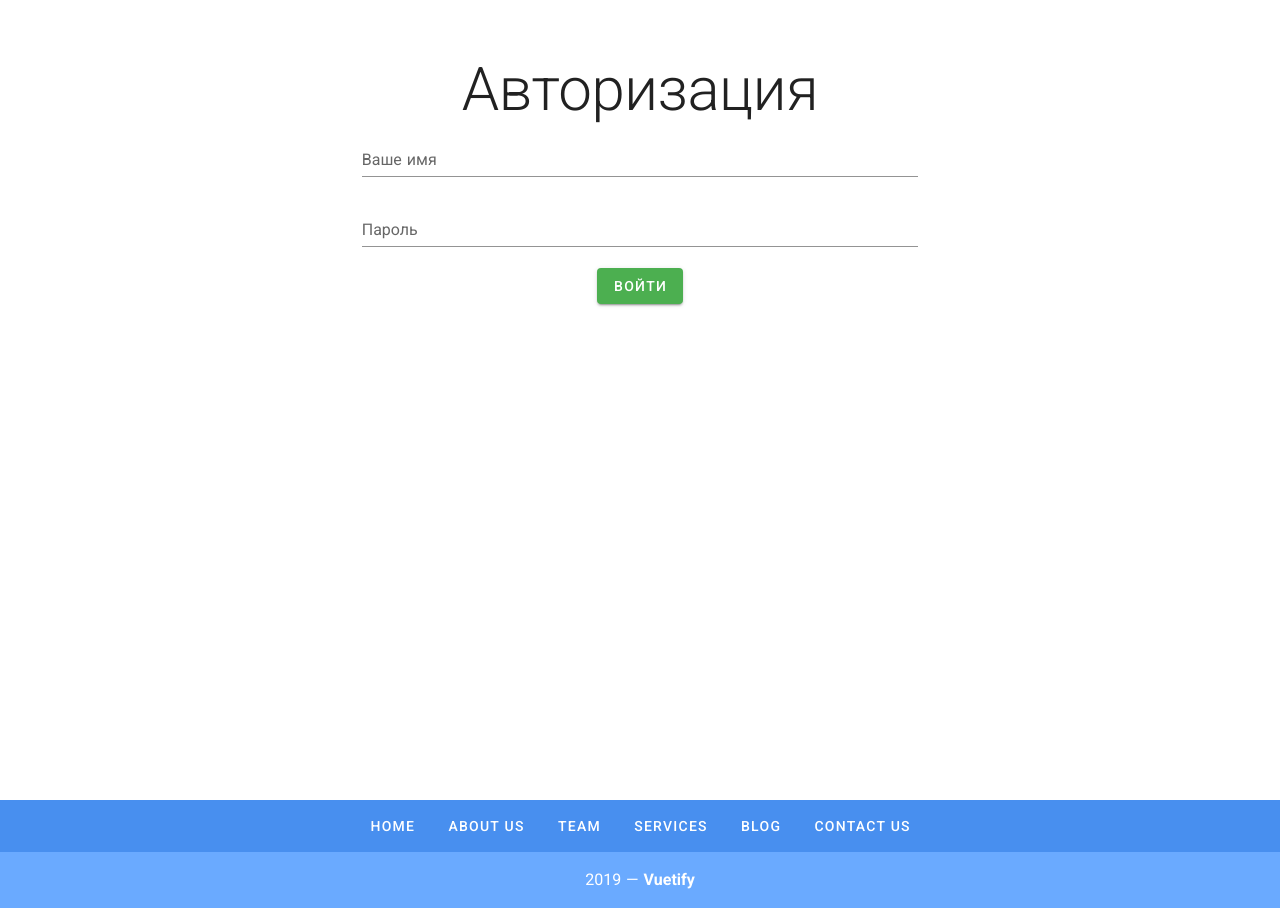
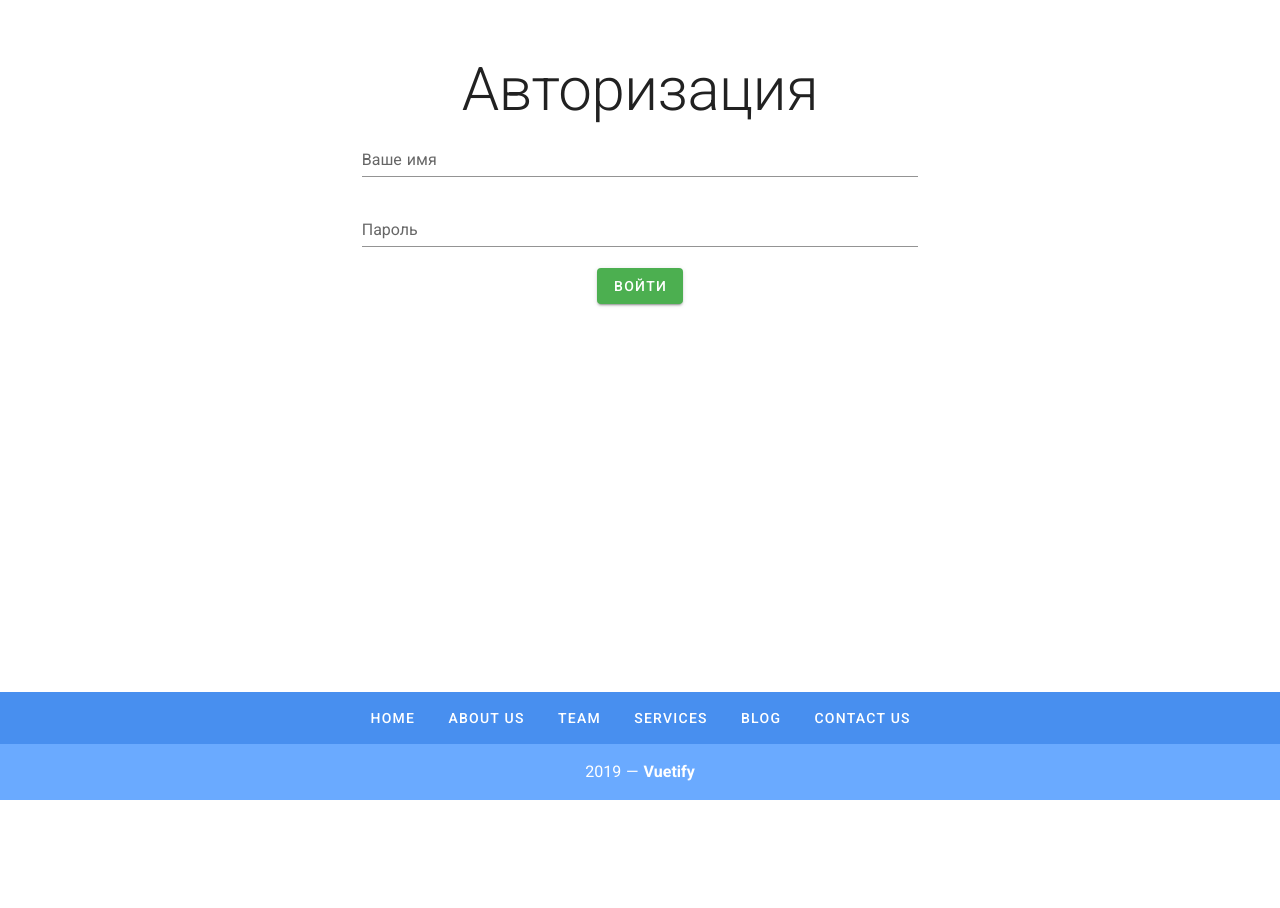
Before and after one commit to on3dd/Notes-App, a Nuxt app in the folder client/: page /login in a window 1280 px wide. After the commit the page ends 800 px from the top, so only its background shows below. Built offline with nearby package versions, Linux system fonts and the light colour scheme.

Commit message:
removed min height

```diff
--- a/client/pages/login.vue
+++ b/client/pages/login.vue
@@ -1,6 +1,6 @@
 <template>
   <v-app id="inspire">
-    <v-content style="min-height: 100vh">
+    <v-content>
       <v-container class="my-12">
         <v-row justify="center" no-gutters class="mx-md-6">
           <v-col :sm="10" :md="6" align="center">
```
